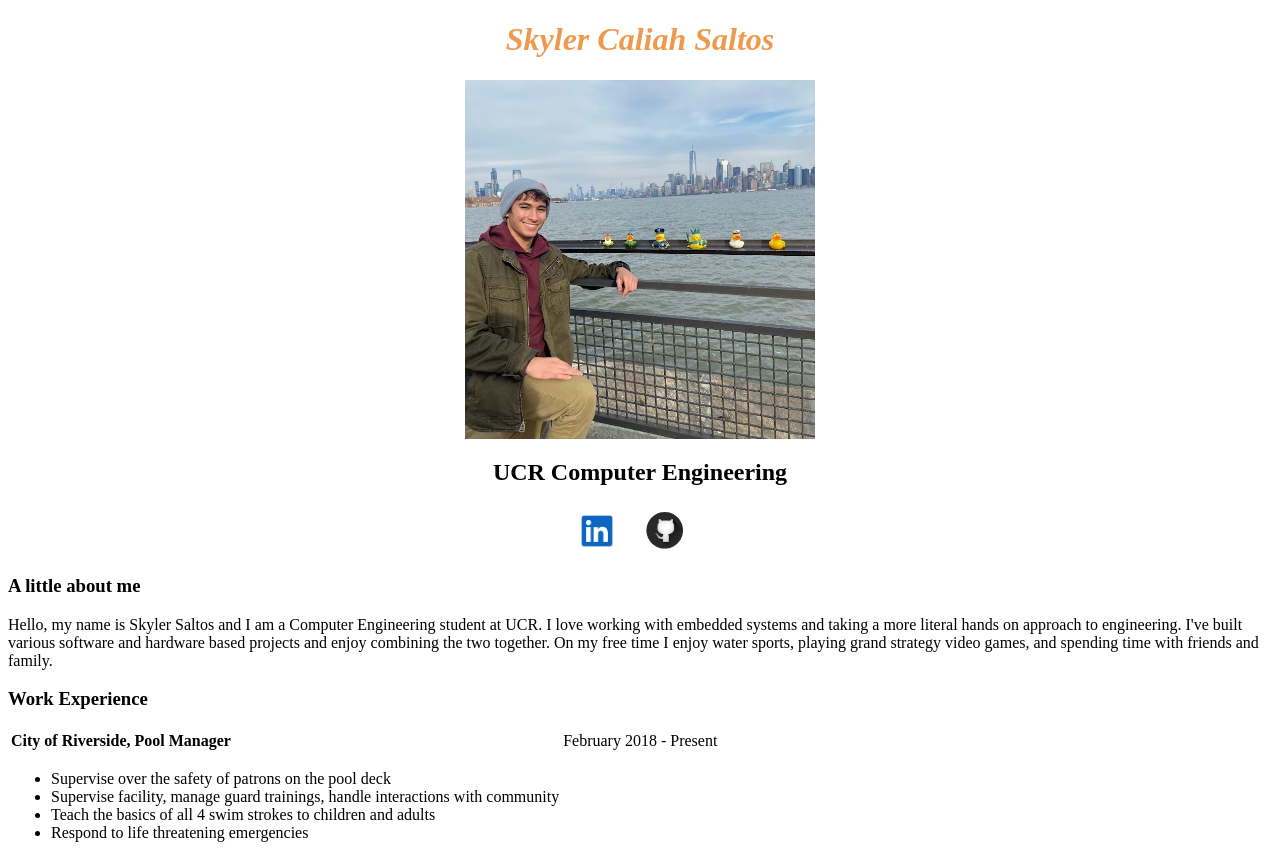
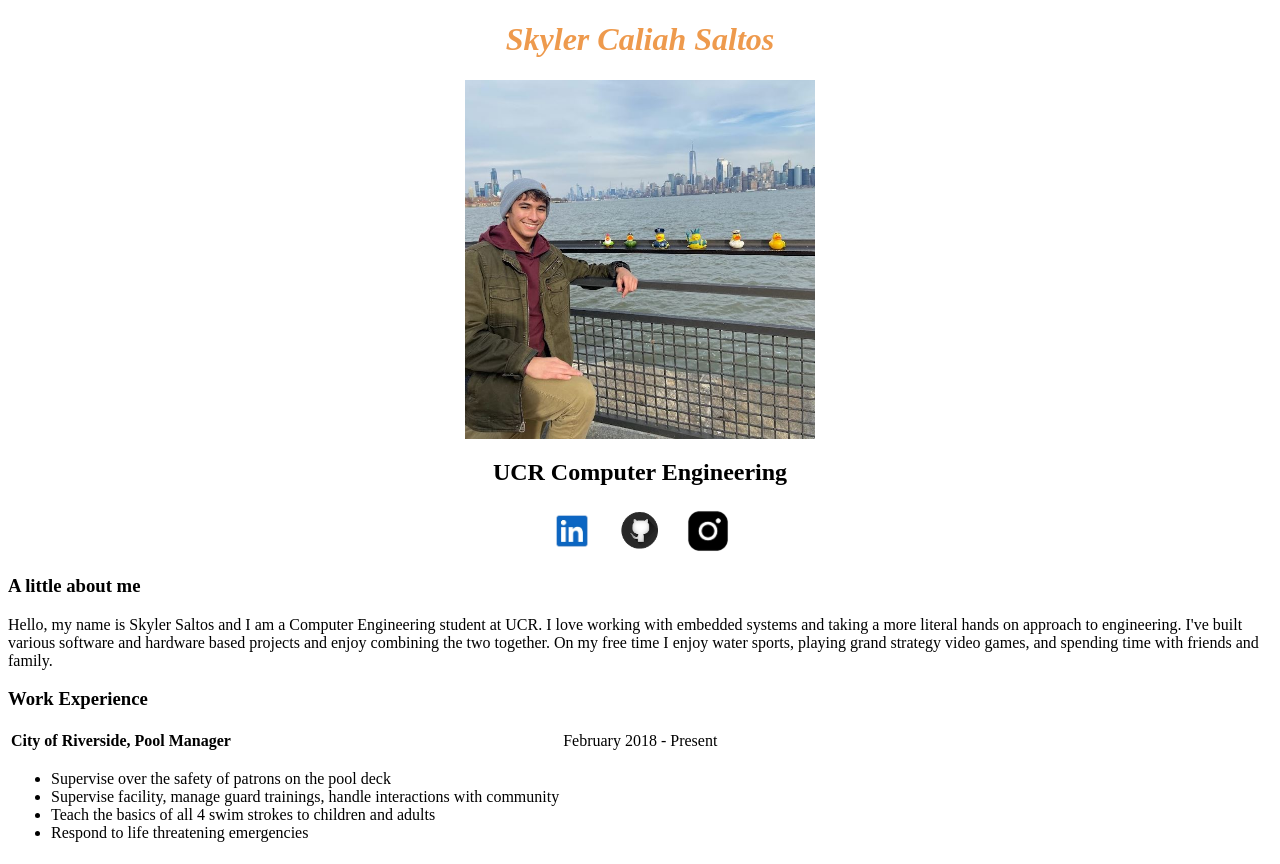
Before and after one commit to skycaliah/skycaliah.github.io, a plain HTML site: page index.html in a window 1280 px wide. Shown: the top 864 px of the page. Drawn offline with Linux system fonts and the light colour scheme.

Commit message:
Added Instagram social and duck icon for title

```diff
--- a/index.html
+++ b/index.html
@@ -2,7 +2,8 @@
 <html lang="en">
 	<head>
 		<meta charset="utf-8" />
-		<title> Skyler Caliah Saltos </title>
+		<title> skyCaliah </title>
+		<link rel = "shortcut icon" href = "images/favicon.ico">
 
 		<!--Add embedded styles-->
 
@@ -65,6 +66,8 @@
 		 <a href="https://github.com/skycaliah">
 		 <img src = "images/githubicon.png"  alt = "github icon link" height = "50" >
 
+		 <a href = "https://www.instagram.com/sky.saltos/" >
+		 <img src = "images/instagramIcon.png" alt = "instagram icon link" height = "50" >
 		 </a>
 
 		 </div>
```
Also changed, not shown: images/duckIcon.png (added), images/favicon.ico (added), images/instagramIcon.png (added).
